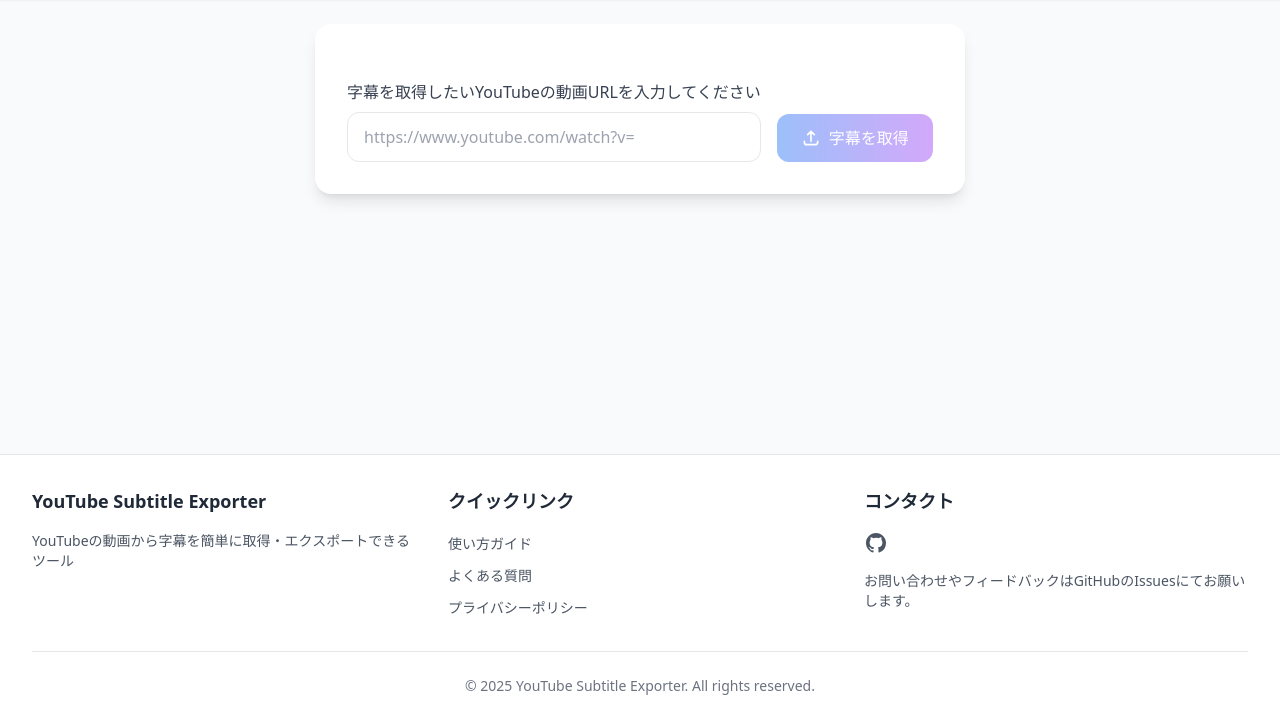
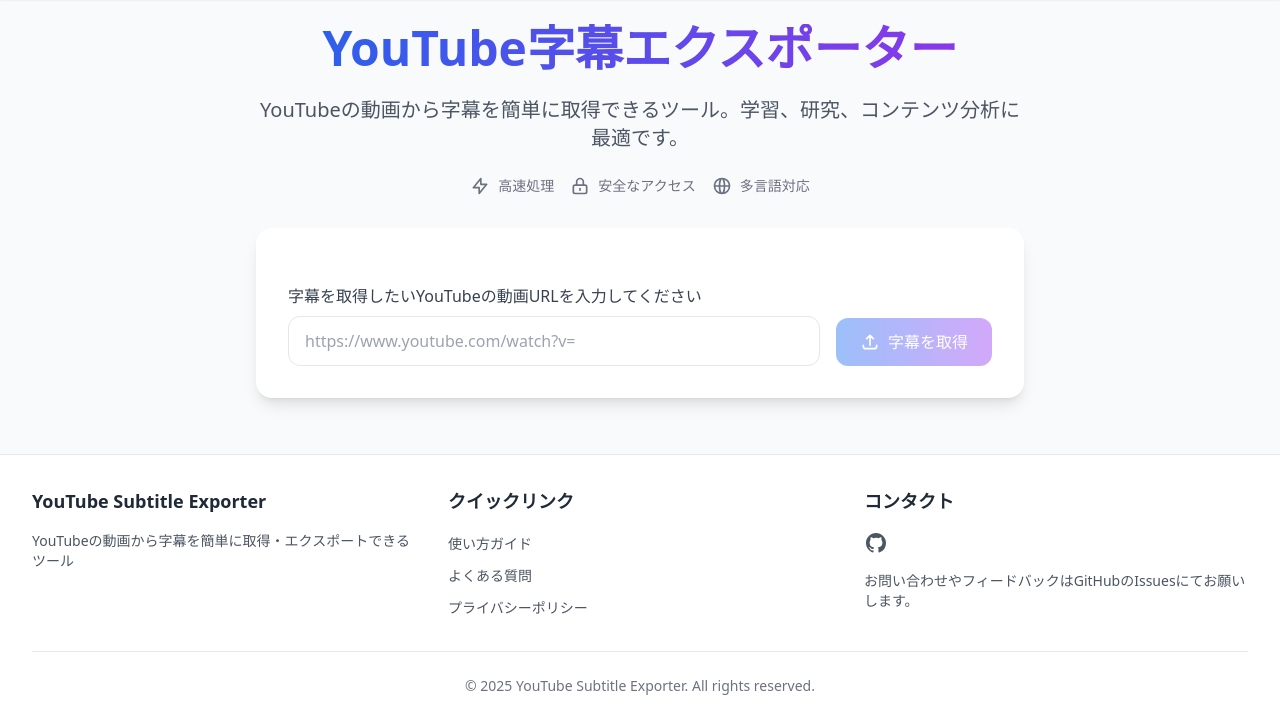
Before and after one commit to pomera-15/YoutubeSubtitleExporter, a Django app: page / in a window 1280 px wide. Shown: the part 72-800 px from the top of the page. Run offline with Django 5.2, Linux system fonts and the light colour scheme; some libraries are stand-ins or nearby versions.

Commit message:
サイトの説明を追加

```diff
--- a/exporter-app/app/templates/home.html
+++ b/exporter-app/app/templates/home.html
@@ -3,6 +3,8 @@
 {% block content %}
 <!-- メインコンテンツ -->
 <div class="space-y-8 animate-fade-in">
+    {% include 'includes/hero.html' %}
+
     <!-- 入力フォーム -->
     <div class="max-w-7xl mx-auto bg-white dark:bg-gray-800 rounded-2xl shadow-lg transition-all duration-200 hover:shadow-xl p-8">
         <form action="" method="post" class="space-y-6" x-data="{ url: '' }">
--- /dev/null
+++ b/exporter-app/app/templates/includes/hero.html
@@ -0,0 +1,29 @@
+<!-- サイトの説明 -->
+<div class="max-w-7xl mx-auto text-center space-y-6">
+    <h1 class="text-4xl md:text-5xl font-bold bg-gradient-to-r from-blue-600 to-purple-600 bg-clip-text text-transparent">
+        YouTube字幕エクスポーター
+    </h1>
+    <p class="text-xl text-gray-600 dark:text-gray-300 max-w-3xl mx-auto">
+        YouTubeの動画から字幕を簡単に取得できるツール。学習、研究、コンテンツ分析に最適です。
+    </p>
+    <div class="flex flex-wrap justify-center gap-4 text-sm text-gray-500 dark:text-gray-400">
+        <div class="flex items-center space-x-2">
+            <svg class="w-5 h-5" fill="none" stroke="currentColor" viewBox="0 0 24 24">
+                <path stroke-linecap="round" stroke-linejoin="round" stroke-width="2" d="M13 10V3L4 14h7v7l9-11h-7z"/>
+            </svg>
+            <span>高速処理</span>
+        </div>
+        <div class="flex items-center space-x-2">
+            <svg class="w-5 h-5" fill="none" stroke="currentColor" viewBox="0 0 24 24">
+                <path stroke-linecap="round" stroke-linejoin="round" stroke-width="2" d="M12 15v2m-6 4h12a2 2 0 002-2v-6a2 2 0 00-2-2H6a2 2 0 00-2 2v6a2 2 0 002 2zm10-10V7a4 4 0 00-8 0v4h8z"/>
+            </svg>
+            <span>安全なアクセス</span>
+        </div>
+        <div class="flex items-center space-x-2">
+            <svg class="w-5 h-5" fill="none" stroke="currentColor" viewBox="0 0 24 24">
+                <path stroke-linecap="round" stroke-linejoin="round" stroke-width="2" d="M21 12a9 9 0 01-9 9m9-9a9 9 0 00-9-9m9 9H3m9 9a9 9 0 01-9-9m9 9c1.657 0 3-4.03 3-9s-1.343-9-3-9m0 18c-1.657 0-3-4.03-3-9s1.343-9 3-9m-9 9a9 9 0 019-9"/>
+            </svg>
+            <span>多言語対応</span>
+        </div>
+    </div>
+</div>
```
